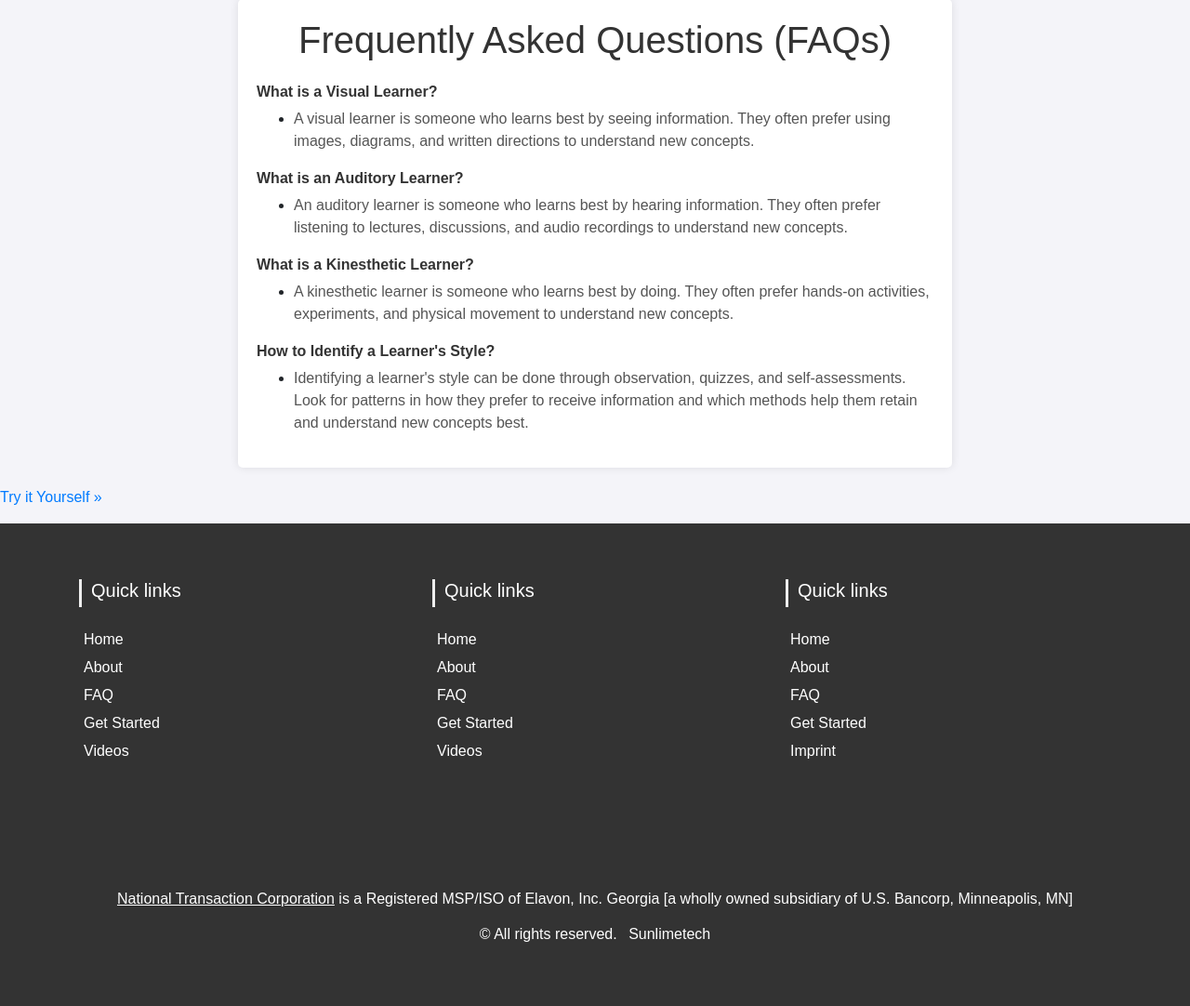
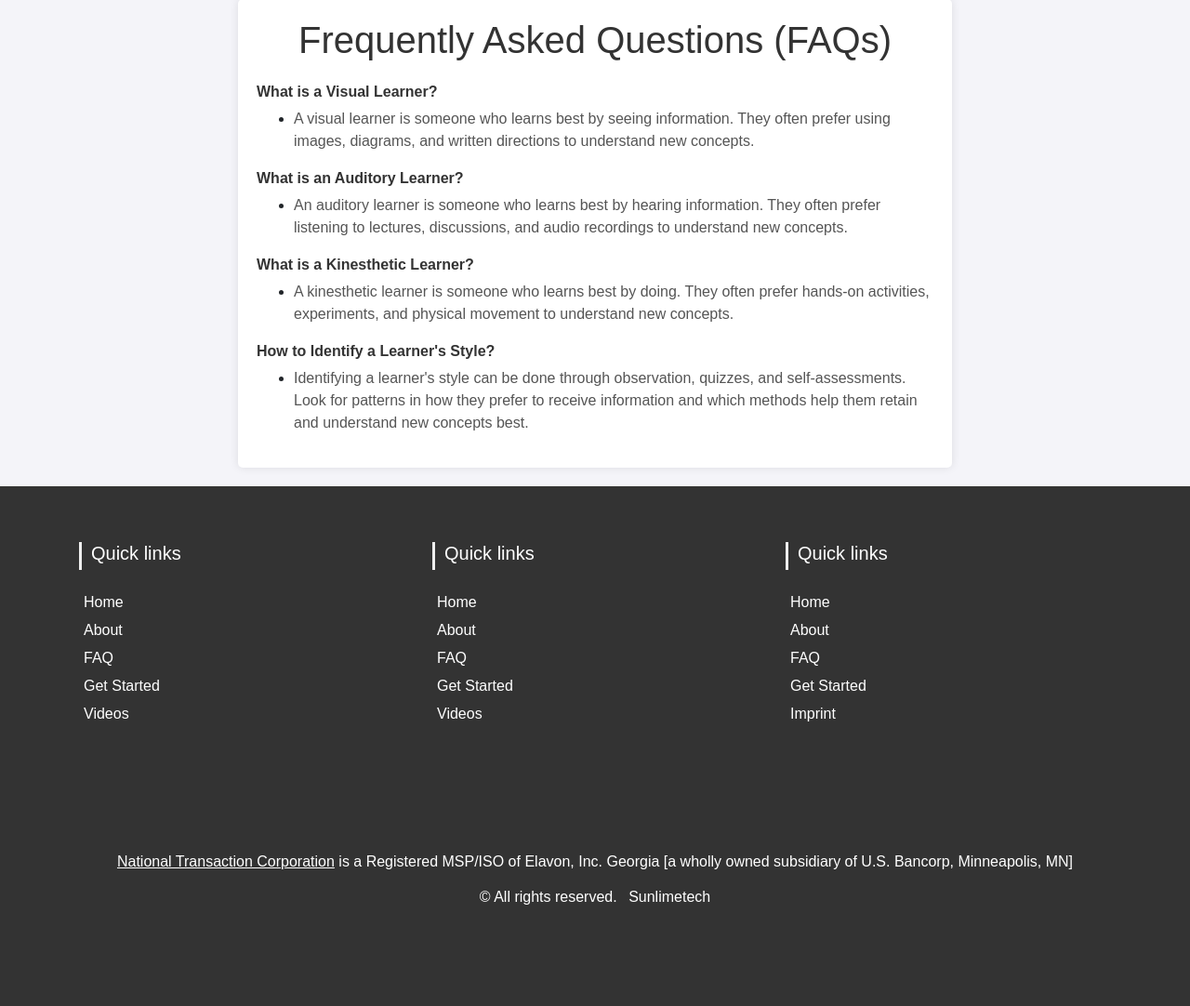
Before and after one commit to chaitany851P/Inner-Light-Advisor, a Flask app: page /FAQs in a window 1280 px wide. Shown: the part 89-1171 px from the top of the page at 93% size. After the commit the page ends 1062 px from the top, so only its background shows below. Run offline with Flask 3, Linux system fonts and the light colour scheme; some libraries are stand-ins or nearby versions.

Commit message:
working page

```diff
--- a/templates/faqs.html
+++ b/templates/faqs.html
@@ -77,10 +77,7 @@
             </div>
         </div>
     </div>
-    <p>
-        <a href="https://www.w3schools.com/css/tryit.asp?filename=
-                trycss_quiz_css" target="_blank">Try it Yourself »</a>
-    </p>
+
 </body>
 </html>
 {% endblock %}
```
